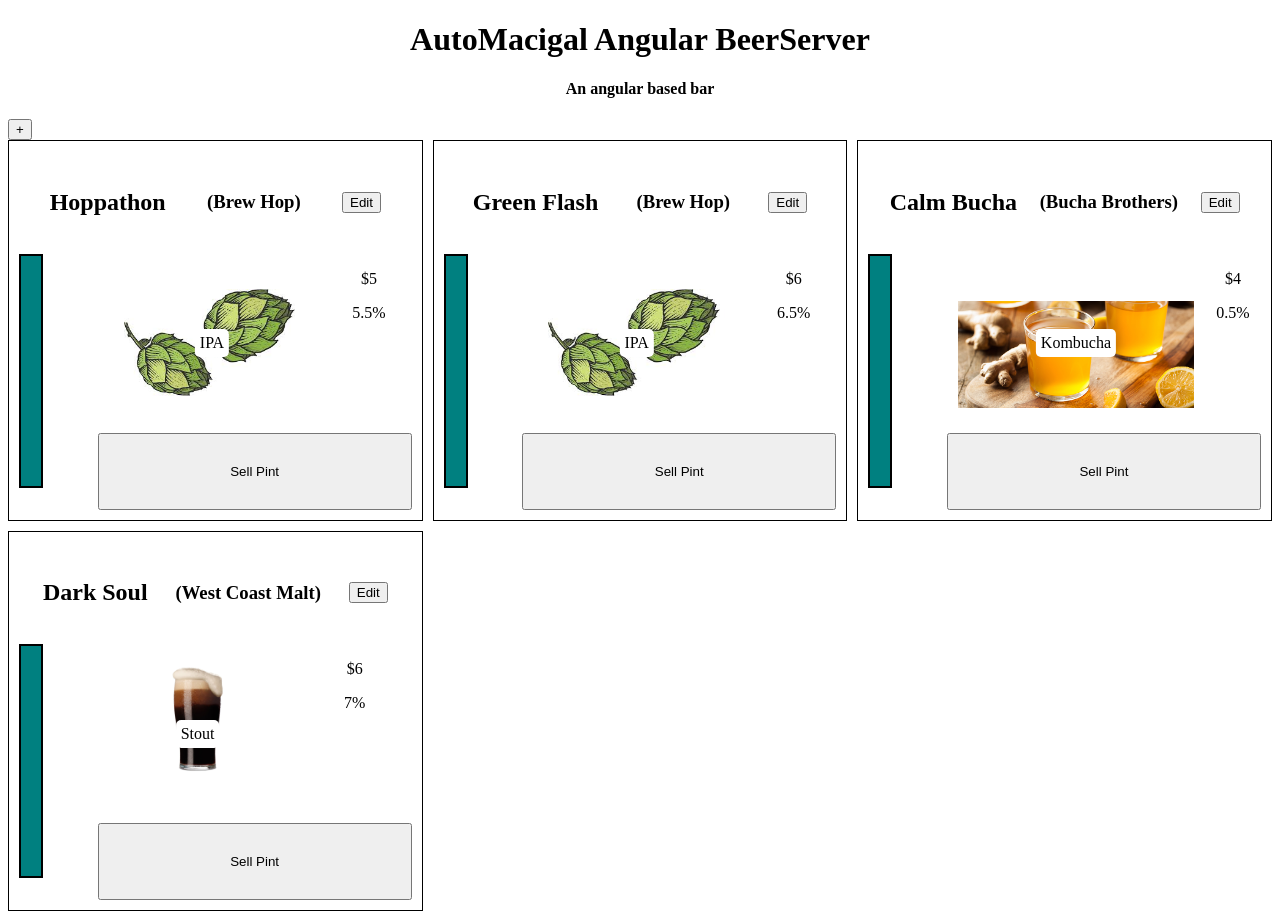
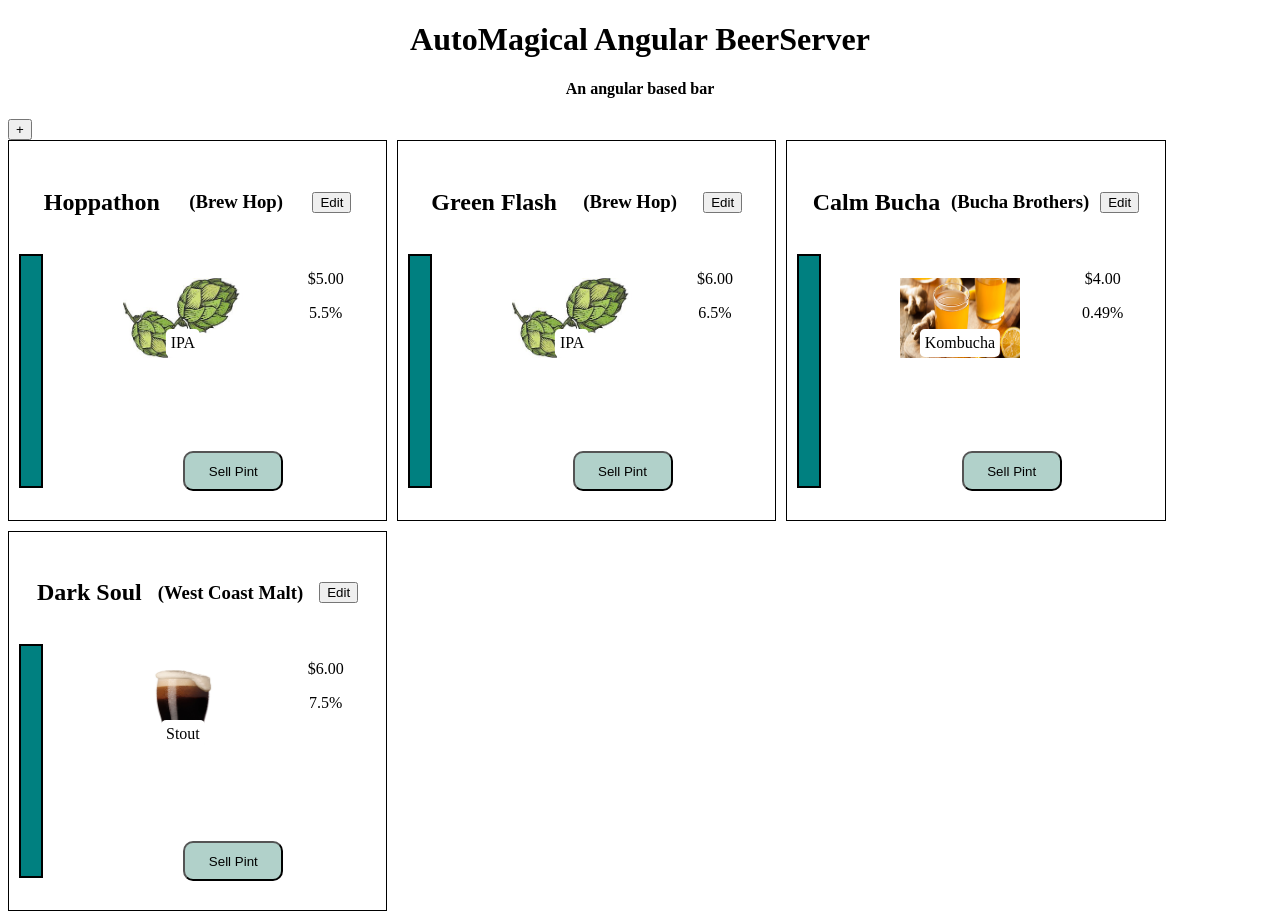
Before and after one commit to evan-mcconnell/angular-tap-room, an Angular app: page / in a window 1280 px wide. Built offline with nearby package versions, Linux system fonts and the light colour scheme.

Commit message:
add edit and delete functionality and some keg styling

```diff
--- a/src/app/app.component.html
+++ b/src/app/app.component.html
@@ -1,7 +1,7 @@
 <!--The content below is only a placeholder and can be replaced.-->
 <div style="text-align:center">
   <h1>
-    AutoMacigal Angular BeerServer
+    AutoMagical Angular BeerServer
   </h1>
   <h4>An angular based bar</h4>
 </div>
--- a/src/app/keg-data.ts
+++ b/src/app/keg-data.ts
@@ -5,28 +5,28 @@
     name: "Hoppathon",
     brand: "Brew Hop",
     price: 5,
-    alcoholContent: 5.5,
+    alcoholContent: 0.055,
     type: "IPA"
   },
   {
     name: "Green Flash",
     brand: "Brew Hop",
     price: 6,
-    alcoholContent: 6.5,
+    alcoholContent: 0.065,
     type: "IPA"
   },
   {
     name: "Calm Bucha",
     brand: "Bucha Brothers",
     price: 4,
-    alcoholContent: 0.5,
+    alcoholContent: 0.0049,
     type: "Kombucha"
   },
   {
     name: "Dark Soul",
     brand: "West Coast Malt",
     price: 6,
-    alcoholContent: 7.0,
+    alcoholContent: 0.075,
     type: "Stout"
   }
 ]
--- a/src/app/keg-form/keg-form.component.html
+++ b/src/app/keg-form/keg-form.component.html
@@ -6,7 +6,7 @@
   <label for="priceInput">Price</label>
   <input id="priceInput" type="number" [(ngModel)]='newKeg.price' name="price">
   <label for="alcoholContentInput">ABV</label>
-  <input id="alcoholContentInput" type="number" [(ngModel)]='newKeg.alcoholContent' name="alcoholContent">
+  <input id="alcoholContentInput" type="number" min="0" max="1" step="0.001" [(ngModel)]='newKeg.alcoholContent' name="alcoholContent">
   <label for="typeInput">Type</label>
   <input id="typeInput" type="text" [(ngModel)]='newKeg.type' name="type">
   <button (click)='addKeg()'>Add Keg</button>
--- a/src/app/keg-form/keg-form.component.ts
+++ b/src/app/keg-form/keg-form.component.ts
@@ -12,9 +12,9 @@
   @Output() clickSender = new EventEmitter();
 
   addKeg(){
-
     console.log("addkeg", this.newKeg)
     this.clickSender.emit(this.newKeg);
     this.newKeg={};
   }
+
 }
--- a/src/app/keg-list/keg-list.component.css
+++ b/src/app/keg-list/keg-list.component.css
@@ -1,5 +1,5 @@
 .keg-list{
   display: grid;
-  grid-template-columns: 1fr 1fr 1fr;
+  grid-template-columns: 30% 30% 30%;
   grid-gap: 10px;
 }
--- a/src/app/keg-list/keg-list.component.html
+++ b/src/app/keg-list/keg-list.component.html
@@ -1,5 +1,5 @@
 <button type="button" name="button" (click)="showForm = !showForm">+</button>
 <app-keg-form *ngIf="showForm" (clickSender)="addKegToList($event)"></app-keg-form>
 <div class="keg-list">
-  <app-keg *ngFor="let keg of kegs" [data]="keg"></app-keg>
+  <app-keg *ngFor="let keg of kegs; let i = index" [data]="keg" [id]="i" (kegTapper)="removeKeg($event)"></app-keg>
 </div>
--- a/src/app/keg-list/keg-list.component.ts
+++ b/src/app/keg-list/keg-list.component.ts
@@ -16,4 +16,8 @@
     this.kegs.push(newKeg)
     console.log("addKegToList", this.kegs)
   }
+  removeKeg(id){
+    this.kegs.splice(id,1);
+    console.log("remove Keg~!")
+  }
 }
--- a/src/app/keg/keg.component.css
+++ b/src/app/keg/keg.component.css
@@ -1,6 +1,6 @@
 .keg{
   display:grid;
-  grid-template-columns:20% 80%;
+  grid-template-columns: 20% 80%;
   grid-template-rows: 8vw 14vw 6vw;
   border:1px solid black;
   text-align:center;
@@ -22,7 +22,7 @@
 }
 
 .drink-type{
-  position:relative;
+  position: relative;
 }
 
 .drink-type p{
@@ -39,12 +39,24 @@
 .content{
   grid-area: 2 / 2 / 3 / 3;
   display: flex;
+  flex-direction: row;
   justify-content: space-around;
 }
 
 #edit-content {
   flex-direction: column;
 }
+
+#edit-content p {
+  padding: 0;
+  margin: 0;
+}
+
+#edit-content h3 {
+  padding: 0;
+  margin-bottom: 3px;
+}
+
 #kegFillArea {
   grid-area:2 / 1 / 4 / 1;
   width: 20px;
@@ -80,7 +92,16 @@
   height: 10%;
 }
 
-img{
+img {
   margin: 20% 0;
-  height: 60%;
+  height: 80px;
+  width: 120px;
 }
+
+#sell {
+  margin: auto;
+  height: 40px;
+  width: 100px;
+  border-radius: 10px;
+  background-color: #b1d1ca;
+}
--- a/src/app/keg/keg.component.html
+++ b/src/app/keg/keg.component.html
@@ -12,18 +12,21 @@
       <img [src]="drinkIcon()">
     </div>
     <div class="price-abv">
-      <p>${{data.price}}</p>
-      <p>{{data.alcoholContent}}%</p>
+      <p>{{data.price | currency }}</p>
+      <p>{{data.alcoholContent | percent : '1.0-2' }}</p>
     </div>
   </div>
 
+
   <div class="content" id="edit-content" *ngIf="editMode">
+
+    <button type="button" name="button" (click)="deleteKeg()">Delete Keg</button>
     <div>
       <h3><input type="text" [(ngModel)]="data.name"></h3>
       <p><input type="text" [(ngModel)]="data.brand"></p>
     </div>
     <p><input type="number" [(ngModel)]="data.price"></p>
-    <p><input type="number" [(ngModel)]="data.alcoholContent"></p>
+    <p><input type="number" min="0" max="1" step="0.001" [(ngModel)]="data.alcoholContent"></p>
     <p><input type="text" [(ngModel)]="data.type"></p>
   </div>
   <button id="sell" type="button" (click)="sellPint()">Sell Pint</button>
--- a/src/app/keg/keg.component.ts
+++ b/src/app/keg/keg.component.ts
@@ -1,4 +1,4 @@
-import { Component, OnInit, Input } from '@angular/core';
+import { Component, OnInit, Input, Output, EventEmitter} from '@angular/core';
 import { Keg } from '../models/kegModel';
 
 @Component({
@@ -11,10 +11,13 @@
   public pints: number = 124;
 
   @Input() data: Keg;
+  @Input() id: number;
+  @Output() kegTapper = new EventEmitter();
   constructor() {}
 
   ngOnInit() {
     console.log(this.data);
+    console.log("index", this.id)
   }
 
   sellPint(){
@@ -43,4 +46,8 @@
       return '../assets/Kombucha.jpg';
     }
   }
+  deleteKeg() {
+    this.kegTapper.emit(this.id);
+    console.log("delete Keg?");
+  }
 }
```
